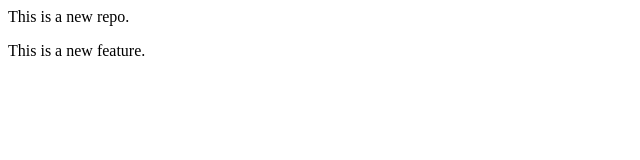
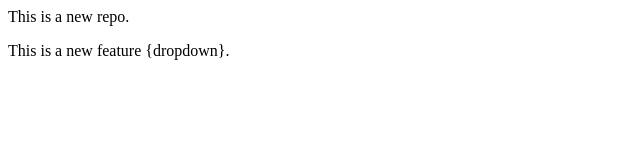
Before and after one commit to imbaggarwal/localrepo, a plain HTML site: page index.html in a window 1280 px wide. Shown: the full height of the page, 0-640 px from the left. Drawn offline with Linux system fonts and the light colour scheme.

Commit message:
Add dropdown

```diff
--- a/index.html
+++ b/index.html
@@ -1,2 +1,2 @@
 <p>This is a new repo.</p>
-<p>This is a new feature.</p>
+<p>This is a new feature {dropdown}.</p>
```
